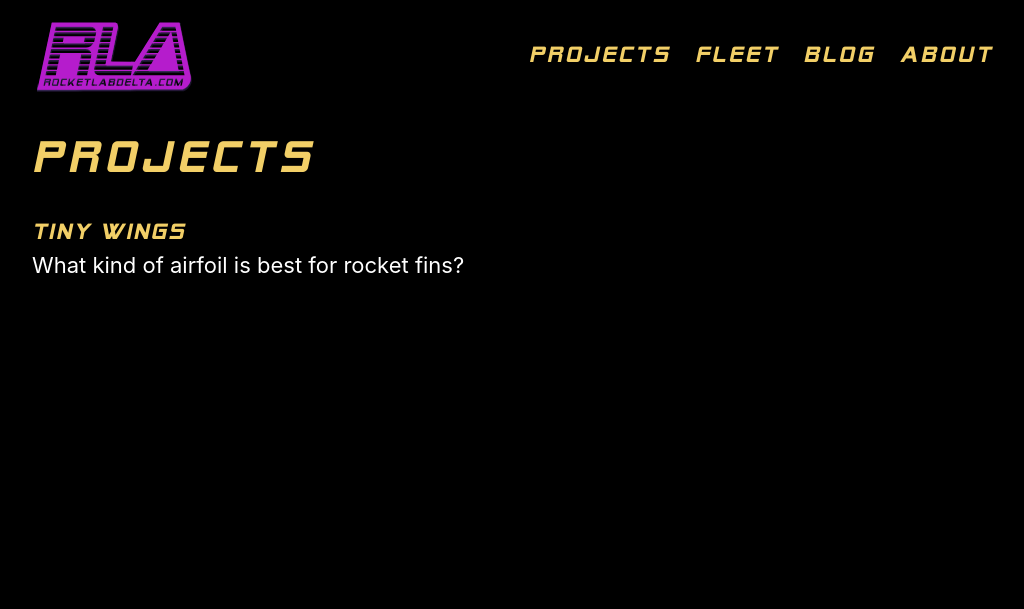
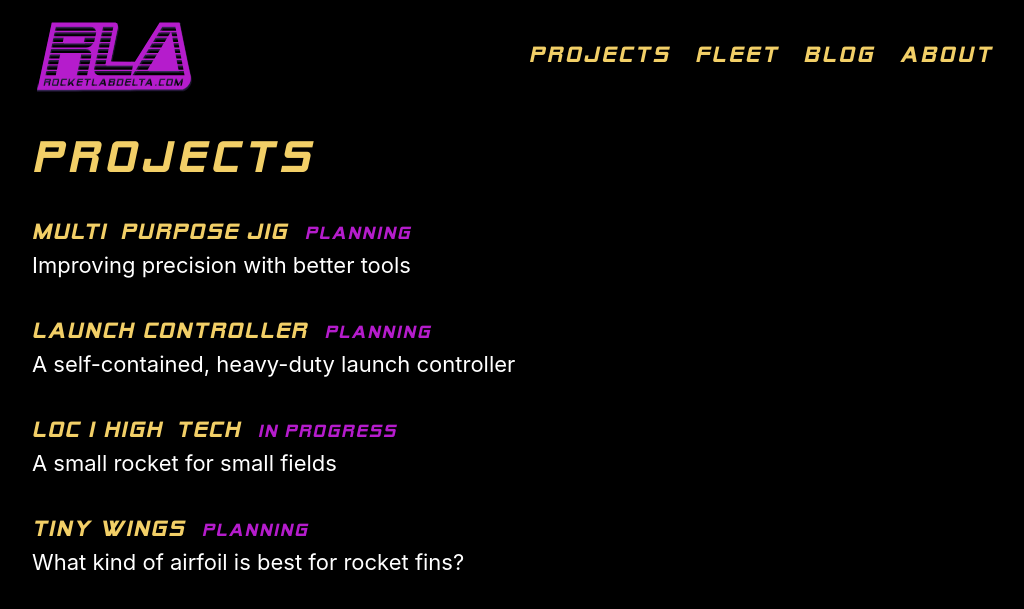
Before and after one commit to rocketlabdelta/rocketlabdelta.com, a Jekyll site: the page built from projects.html, in a window 1280 px wide. Shown: the top 609 px of the page, without its empty margins (124-1148 px from the left). Built offline with Jekyll 4.4.1, drawn with Linux system fonts in a browser that asks for light colours.

Commit message:
Sync project listing with Notion

```diff
--- /dev/null
+++ b/_projects/fin-jig.md
@@ -0,0 +1,12 @@
+---
+title:       "Multi-purpose jig"
+description: "Improving precision with better tools"
+status:      "Planning"
+---
+
+Building a rocket can be complicated.
+The right tools and jigs can save time and yield a better final result.
+
+> This is a work in progress. See the [Notion project page][1] for working notes.
+
+[1]: https://www.notion.so/rocketlabdelta/Multi-Purpose-Jig-285b21816f074bb58049b30ea424b230
--- /dev/null
+++ b/_projects/launch-controller.md
@@ -0,0 +1,12 @@
+---
+title:       "Launch Controller"
+description: "A self-contained, heavy-duty launch controller"
+status:      "Planning"
+---
+
+To launch a rocket you need to be able to safely, reliably start an igniter.
+There are some commercial models, but what's the fun in that?
+
+> This is a work in progress. See the [Notion project page][1] for working notes.
+
+[1]: https://www.notion.so/rocketlabdelta/Launch-Controller-25bf092359744bc68512e151d4cfee34
--- /dev/null
+++ b/_projects/loc-i-hi-tech.md
@@ -0,0 +1,12 @@
+---
+title:       "LOC I High-Tech"
+description: "A small rocket for small fields"
+status:      "In Progress"
+---
+
+I need a small-field capable rocket ready to fly.
+Along the way, I need to brush up on some building and finishing skills and build out my inventory of tools and supplies.
+
+> This is a work in progress. See the [Notion project page][1] for working notes.
+
+[1]: https://www.notion.so/rocketlabdelta/LOC-Hi-Tech-1-24acdedb35bb482b8aaef1a6cb811842
--- a/_projects/tiny-wings.md
+++ b/_projects/tiny-wings.md
@@ -1,6 +1,7 @@
 ---
 title:       "Tiny Wings"
 description: "What kind of airfoil is best for rocket fins?"
+status:      "Planning"
 ---
 
 What kind of airfoil is best for rocket fins? It depends.
```
